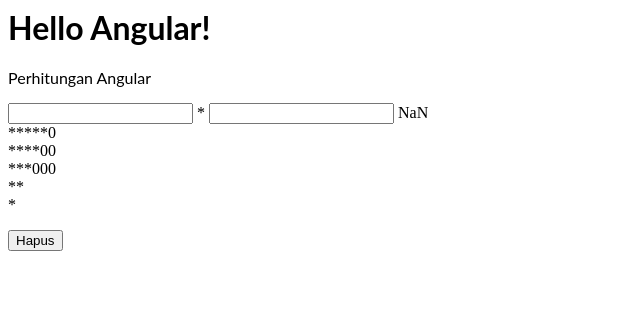
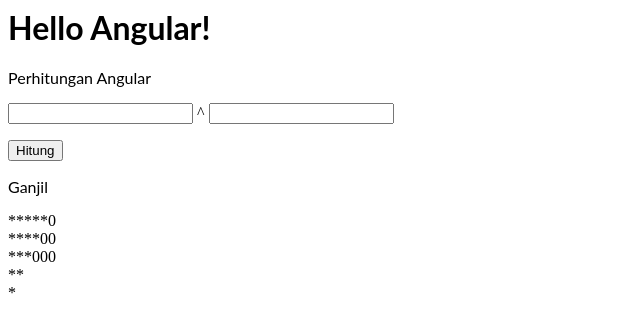
Before and after one commit to rangkeswaha/angular-cgbgj1, an Angular app: page / in a window 1280 px wide. Shown: the top 332 px of the page, without its empty margins (0-640 px from the left). Built offline with nearby package versions, Linux system fonts and the light colour scheme.

Commit message:
2 files modified

```diff
--- a/src/app/app.component.html
+++ b/src/app/app.component.html
@@ -3,11 +3,30 @@
   Perhitungan Angular
 </p>
 
-  <input [(ngModel)] = "a" type="text" id="txt1"> *
-  <input [(ngModel)] = "b" type="text" id="txt2">
-  {{ a*b }}
+  <input [(ngModel)] = "a" type="text" id="a"> ^
+  <input [(ngModel)] = "b" type="text" id="b">
+    <p>
+ <button (click)="KlikButton()">Hitung</button>
+ {{pesan}}
+ </p>
+ <ng-template
+  *ngIf = "cek; then Ganjil; else Genap">
+</ng-template>
+<ng-template #Ganjil>
+  <p>Ganjil {{ hasil }}</p>
+  <div *ngFor = "let data of PolaA">
+      {{data}}
+    </div>
+</ng-template>
+<ng-template #Genap>
+  <p>Genap {{ hasil }}</p>
+  <div *ngFor = "let data of PolaB">
+      {{data}}
+    </div>
+</ng-template>
 
-<ng-template *ngIf ="angka4 % 2 == 0; then showBlock; else notShowBlock">
+
+<!-- <ng-template *ngIf ="angka4 % 2 == 0; then showBlock; else notShowBlock">
  </ng-template>
 
   <ng-template #showBlock>
@@ -20,9 +39,4 @@
     <div *ngFor = "let data of PolaA">
       {{data}}
     </div>
-  </ng-template>
-
-  <p>
- <button (click)="klikButton()">Hapus</button>
- {{pesan}}
- </p>
+  </ng-template> -->
--- a/src/app/app.component.ts
+++ b/src/app/app.component.ts
@@ -8,25 +8,37 @@ import { Component } from '@angular/core';
 export class AppComponent  {
   name = 'Angular';
 
-  // angka1 =(document.getElementById("txt1")as HTMLInputElement).valueAsNumber;
-  // angka2 =(document.getElementById("txt2")as HTMLInputElement).valueAsNumber;
 
-  angka1 = parseInt("");
-  angka2 = parseInt("");
+  // angka1 = parseInt("");
+  // angka2 = parseInt("");
+  angka1 : number;
+  angka2 : number;
+  hasil : number;
+  cek : boolean = true;
 
-  angka3 = Math.pow(this.angka1, this.angka2);
-  angka4 = this.angka3 % 2;
+  // angka3 = Math.pow(this.angka1, this.angka2);
+  // angka4 = this.angka3 % 2;
 
-  ganjil(){
-    var hasil = Math.pow(this.angka1, this.angka2);
-    alert(hasil);
-  }
+  // ganjil(){
+  //   var hasil = Math.pow(this.angka1, this.angka2);
+  //   alert(hasil);
+  // }
 
 
   polaB = ["***","****","*****","******","*******"];
   PolaA = ["*****0","****00","***000","**","*"];
 
-  kilkButton(){
+  KlikButton()
+  {
+    this.hasil = 1;
+    this.angka1 = parseInt((document.getElementById("a")as HTMLInputElement).value);
+    this.angka2 = parseInt((document.getElementById("b")as HTMLInputElement).value);
 
+    this.hasil = Math.pow(this.angka1,this.angka2);
+
+    if(this.hasil % 2 == 0)
+    {
+      this.cek = false;
+    }
   }
 }
```
